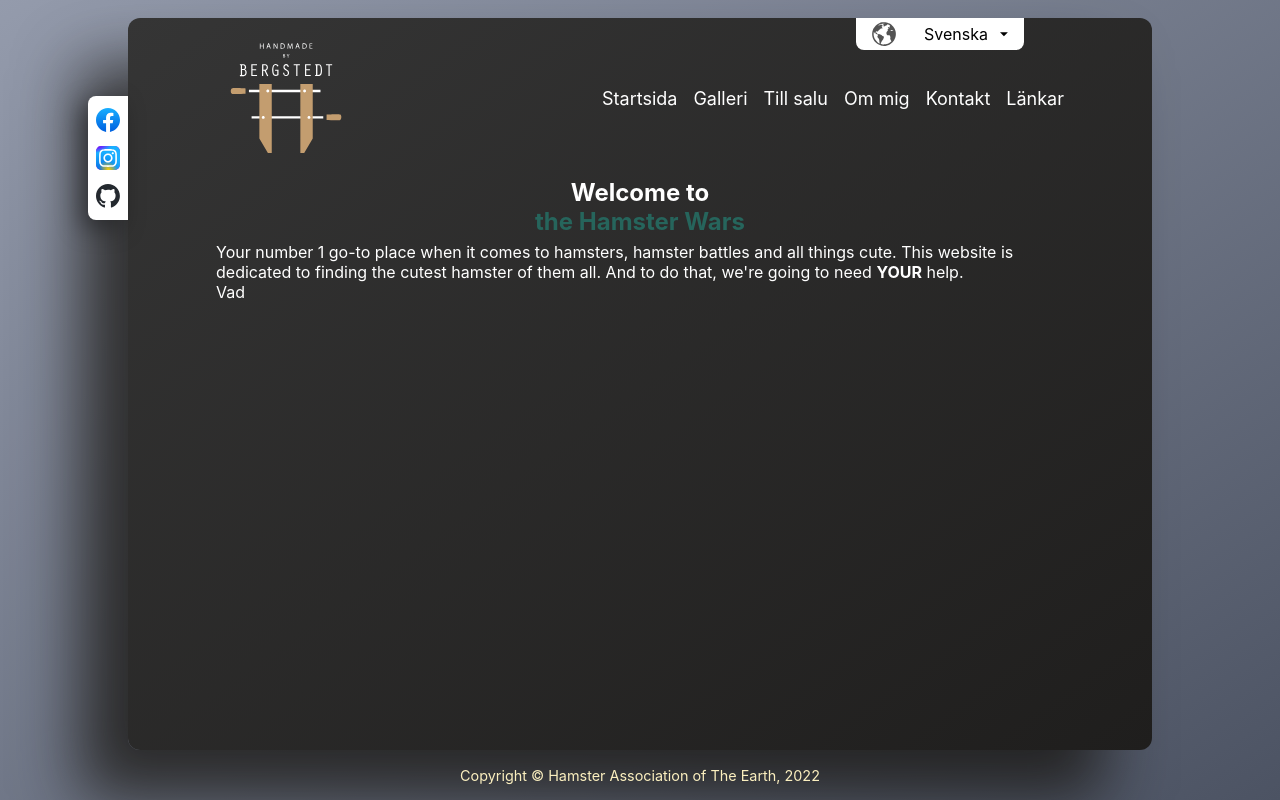
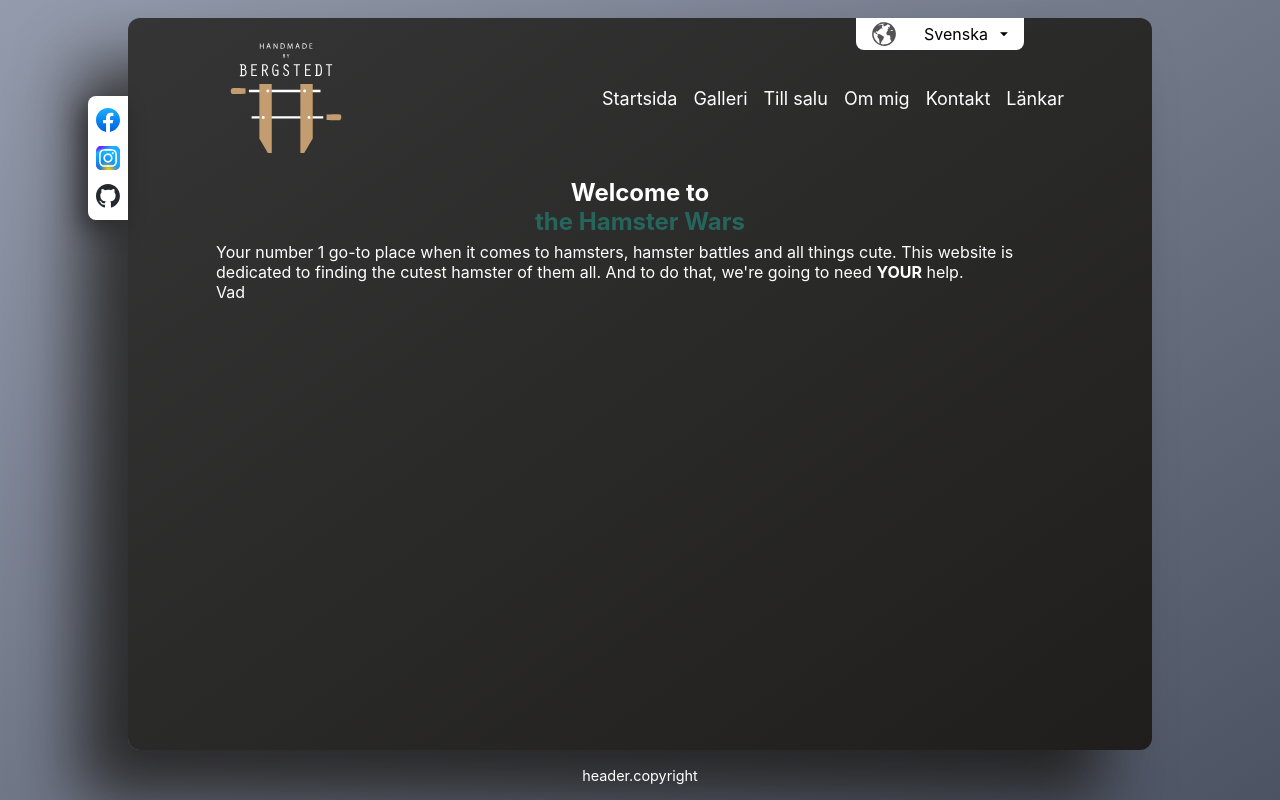
Before and after one commit to tobiasbergstedt/by-bergstedt, a React (Vite) app: page / in a window 1280 px wide. Built offline with nearby package versions, Linux system fonts and the light colour scheme.

Commit message:
Style + add i18n toheader and footer.

```diff
--- a/src/components/Footer/Footer.module.scss
+++ b/src/components/Footer/Footer.module.scss
@@ -7,9 +7,5 @@
   align-items: center;
   font-size: 0.9em;
   background-color: transparent;
-  color: var(--yellow);
-
-  p {
-    font-size: 1em;
-  }
+  color: var(--color-white);
 }
--- a/src/components/Footer/Footer.tsx
+++ b/src/components/Footer/Footer.tsx
@@ -1,10 +1,14 @@
+import { useTranslation } from 'react-i18next';
 import styles from './Footer.module.scss';
 
 const MyFooter = (): JSX.Element => {
+  const { t } = useTranslation();
+  const currentYear = new Date().getFullYear();
+
   return (
-    <div className={styles.footer}>
-      <p>Copyright © Hamster Association of The Earth, 2022</p>
-    </div>
+    <p className={styles.footer}>
+      {t('header.copyright', { thisYear: currentYear })}
+    </p>
   );
 };
 
--- a/src/components/header/Header.module.scss
+++ b/src/components/header/Header.module.scss
@@ -51,7 +51,6 @@ a {
   gap: 40px;
   height: 100%;
 
-
   @include is-desktop {
     padding: 10px var(--main-padding-width-desktop);
   }
@@ -64,6 +63,11 @@ a {
 .logoImg {
   width: auto;
   height: 100%;
+  transition: transform 0.3s;
+
+  &:hover {
+    transform: scale(1.1);
+  }
 
   @include is-desktop {
     height: 100%;
@@ -82,7 +86,9 @@ a {
   text-align: start;
   width: 100%;
   height: calc(100% - var(--header-height-mobile));
-  transition: left 0.7s ease-in-out, transform 0.2s;
+  transition:
+    left 0.7s ease-in-out,
+    transform 0.2s;
   background-color: #e4e4e4;
   padding: 36px 0 10px;
 
@@ -96,7 +102,6 @@ a {
     width: auto;
     background-color: transparent;
     padding: 0;
-
   }
 
   @include is-desktop-large {
@@ -113,7 +118,9 @@ a {
   justify-content: center;
   align-items: center;
   height: 50px;
-  transition: color 0.2s, transform 0.2s;
+  transition:
+    color 0.2s,
+    transform 0.2s;
 
   &:hover {
     color: var(--color-brown-2);
@@ -122,7 +129,7 @@ a {
     @include is-desktop {
       transform: translateX(0);
       transform: translateY(2px);
-      color: var(--color-brown-3)
+      color: var(--color-brown-3);
     }
   }
 
--- a/src/components/header/Header.tsx
+++ b/src/components/header/Header.tsx
@@ -20,6 +20,8 @@ const Header = (): JSX.Element => {
   const { t } = useTranslation();
   const breakpoint = useBreakpoint();
   const isDesktop = breakpoint === DESKTOP;
+
+  const currentYear = new Date().getFullYear();
 
   const navLinks = [
     {
@@ -74,7 +76,11 @@ const Header = (): JSX.Element => {
     <header className={styles.header}>
       <nav className={styles.navbar}>
         <NavLink to="/" className={`${styles.logo}`}>
-          <img src={ByBergstedtLogo} alt="Logo" className={styles.logoImg} />
+          <img
+            src={ByBergstedtLogo}
+            alt="byBergstedt logo"
+            className={styles.logoImg}
+          />
         </NavLink>
         <LanguagePicker />
         <ul
@@ -87,8 +93,7 @@ const Header = (): JSX.Element => {
             <>
               <SocialMedia isDesktop={false} />
               <div className={`${styles.copyRight}`}>
-                Copyright © 2009-2023{'\n'} Tobias Bergstedt (Handmade by
-                Bergstedt)
+                {t('header.copyright', { thisYear: currentYear })}
               </div>
             </>
           )}
```
